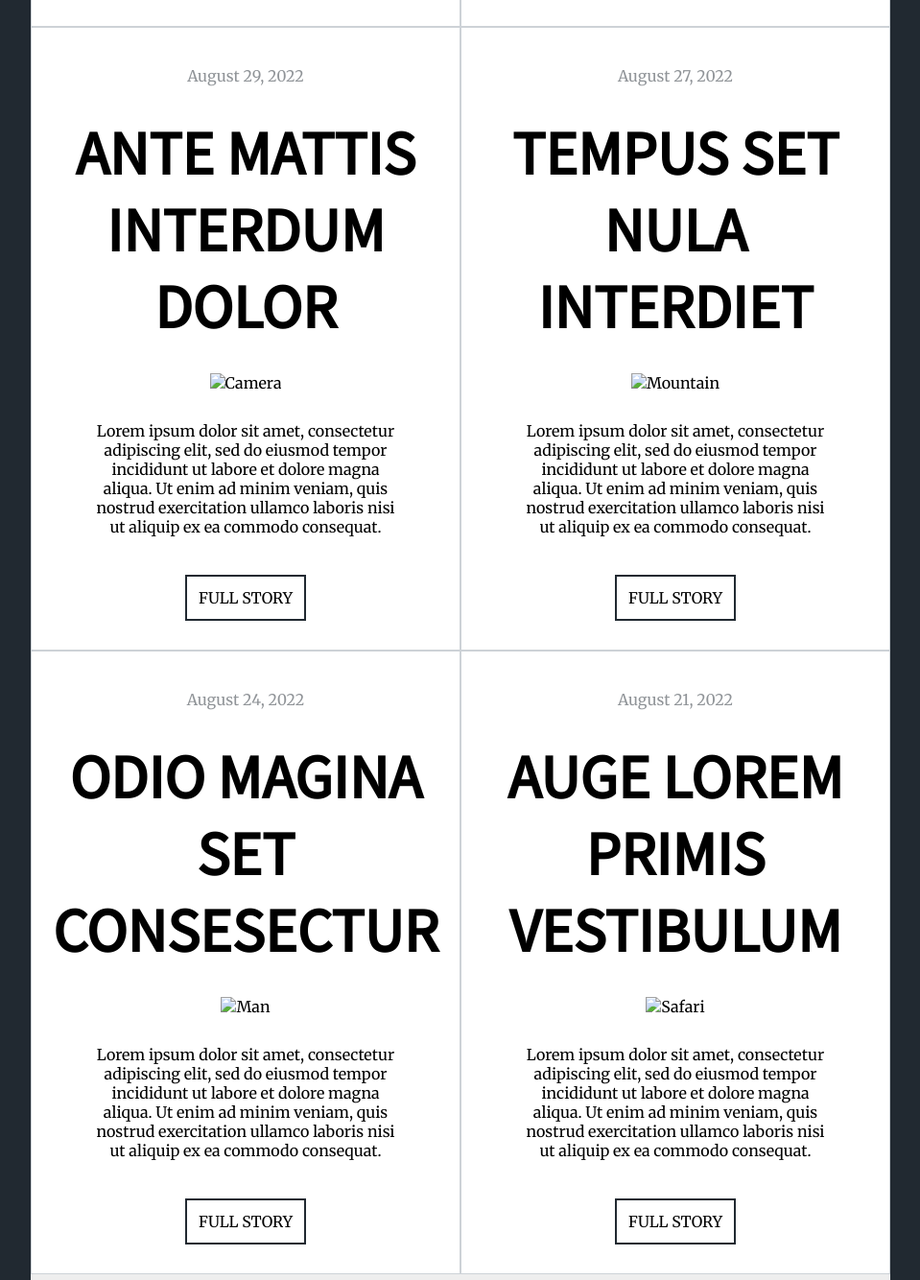
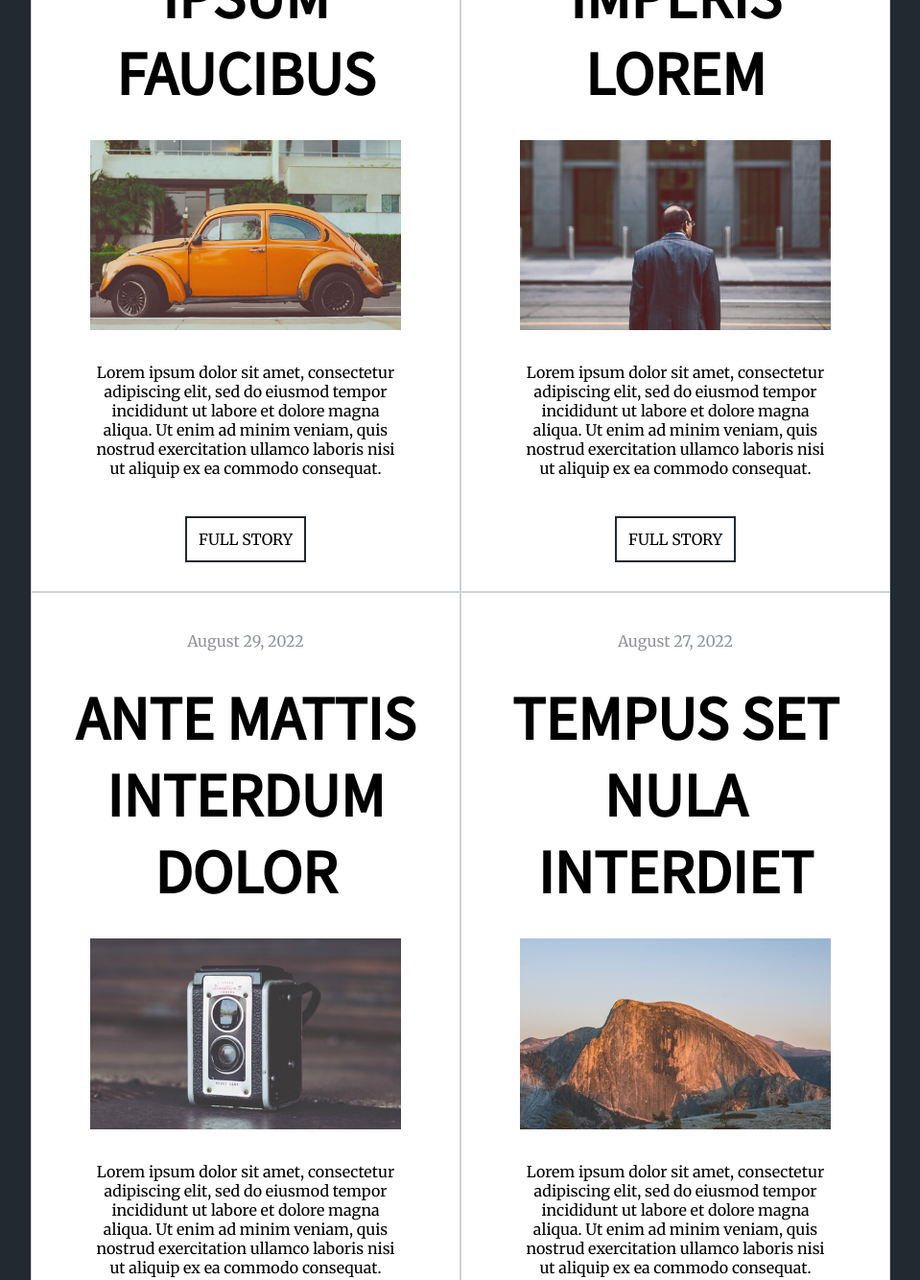
Before and after one commit to jakepel03/codedamn_project1, a plain HTML site: page index.html in a window 1280 px wide. Shown: the part 2044-3378 px from the top of the page at 96% size, without its empty margins (160-1119 px from the left). Drawn offline with Linux system fonts and the light colour scheme; files whose address does not match are found by name.

Commit message:
Update index.html

```diff
--- a/index.html
+++ b/index.html
@@ -43,14 +43,14 @@
                     <span class="date">September 8, 2022</span>
                     <h1>AND THIS IS A MASSIVE HEADLINE</h1>
                     <p>Lorem ipsum dolor sit amet, consectetur adipiscing elit, sed do eiusmod tempor incididunt ut labore et dolore magna aliqua. Ut enim ad minim veniam, quis nostrud exercitation ullamco laboris nisi ut aliquip ex ea commodo consequat. Duis aute irure dolor in reprehenderit in voluptate velit esse cillum dolore eu fugiat nulla pariatur.</p>
-                    <img src="/codedamn-course-project/assets/images/pic01.jpg" alt="Boots">
+                    <img src="assets/images/pic01.jpg" alt="Boots">
                     <span class="full_story">FULL STORY</span>
                 </section>
                 <section id="othr_stories">
                     <div>
                         <span class="date">September 5, 2022</span>
                         <h2>SED MAGNA IPSUM FAUCIBUS</h2>
-                        <img src="/codedamn-course-project/assets/images/pic02.jpg" alt="Car">
+                        <img src="assets/images/pic02.jpg" alt="Car">
                         <p>Lorem ipsum dolor sit amet, consectetur adipiscing elit, sed do eiusmod tempor incididunt ut labore et dolore magna aliqua. Ut enim ad minim veniam, quis nostrud exercitation ullamco laboris nisi ut aliquip ex ea commodo consequat.</p>
                          <span class="full_story">FULL STORY</span>
 
@@ -59,30 +59,30 @@
                     <div>
                         <span class="date">September 2, 2022</span>
                         <h2>PRIMIS EGET IMPERIS LOREM</h2>
-                        <img src="/codedamn-course-project/assets/images/pic03.jpg" alt="Man">
+                        <img src="assets/images/pic03.jpg" alt="Man">
                         <p>Lorem ipsum dolor sit amet, consectetur adipiscing elit, sed do eiusmod tempor incididunt ut labore et dolore magna aliqua. Ut enim ad minim veniam, quis nostrud exercitation ullamco laboris nisi ut aliquip ex ea commodo consequat.</p>
                          <span class="full_story">FULL STORY</span>
                     </div>
                     <div>
                         <span class="date">August 29, 2022</span>
                         <h2>ANTE MATTIS INTERDUM DOLOR</h2>
-                        <img src="/codedamn-course-project/assets/images/pic04.jpg" alt="Camera">
+                        <img src="assets/images/pic04.jpg" alt="Camera">
                         <p>Lorem ipsum dolor sit amet, consectetur adipiscing elit, sed do eiusmod tempor incididunt ut labore et dolore magna aliqua. Ut enim ad minim veniam, quis nostrud exercitation ullamco laboris nisi ut aliquip ex ea commodo consequat.</p>
                          <span class="full_story">FULL STORY</span>
                     </div>
                     <div><span class="date">August 27, 2022</span>
                         <h2>TEMPUS SET NULA INTERDIET</h2>
-                        <img src="/codedamn-course-project/assets/images/pic05.jpg" alt="Mountain">
+                        <img src="assets/images/pic05.jpg" alt="Mountain">
                         <p>Lorem ipsum dolor sit amet, consectetur adipiscing elit, sed do eiusmod tempor incididunt ut labore et dolore magna aliqua. Ut enim ad minim veniam, quis nostrud exercitation ullamco laboris nisi ut aliquip ex ea commodo consequat.</p>
                          <span class="full_story">FULL STORY</span></div>
                     <div><span class="date">August 24, 2022</span>
                         <h2>ODIO MAGINA SET CONSESECTUR</h2>
-                        <img src="/codedamn-course-project/assets/images/pic06.jpg" alt="Man">
+                        <img src="assets/images/pic06.jpg" alt="Man">
                         <p>Lorem ipsum dolor sit amet, consectetur adipiscing elit, sed do eiusmod tempor incididunt ut labore et dolore magna aliqua. Ut enim ad minim veniam, quis nostrud exercitation ullamco laboris nisi ut aliquip ex ea commodo consequat.</p>
                          <span class="full_story">FULL STORY</span></div>
                     <div><span class="date">August 21, 2022</span>
                         <h2>AUGE LOREM PRIMIS VESTIBULUM</h2>
-                        <img src="/codedamn-course-project/assets/images/pic07.jpg" alt="Safari">
+                        <img src="assets/images/pic07.jpg" alt="Safari">
                         <p>Lorem ipsum dolor sit amet, consectetur adipiscing elit, sed do eiusmod tempor incididunt ut labore et dolore magna aliqua. Ut enim ad minim veniam, quis nostrud exercitation ullamco laboris nisi ut aliquip ex ea commodo consequat.</p>
                          <span class="full_story">FULL STORY</span></div>
                 </section>
```
